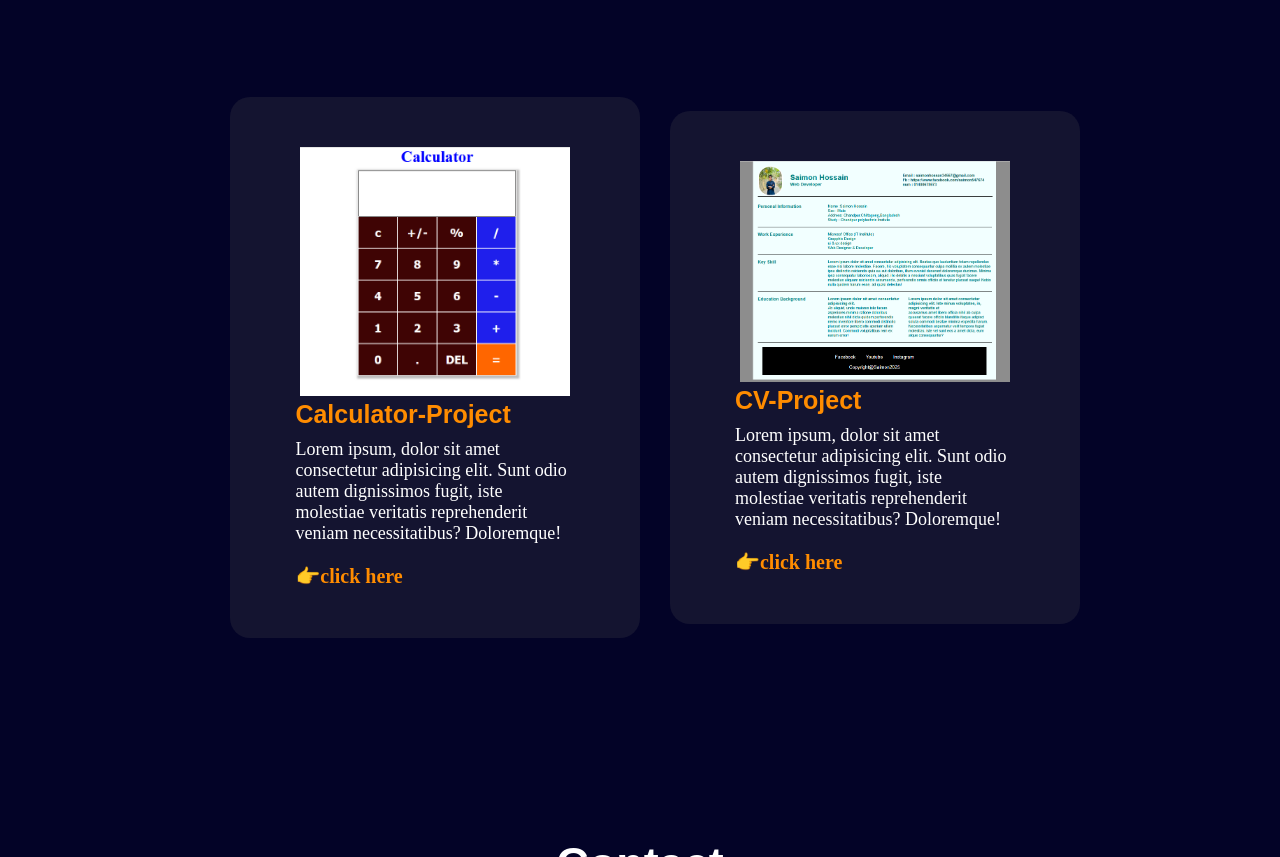
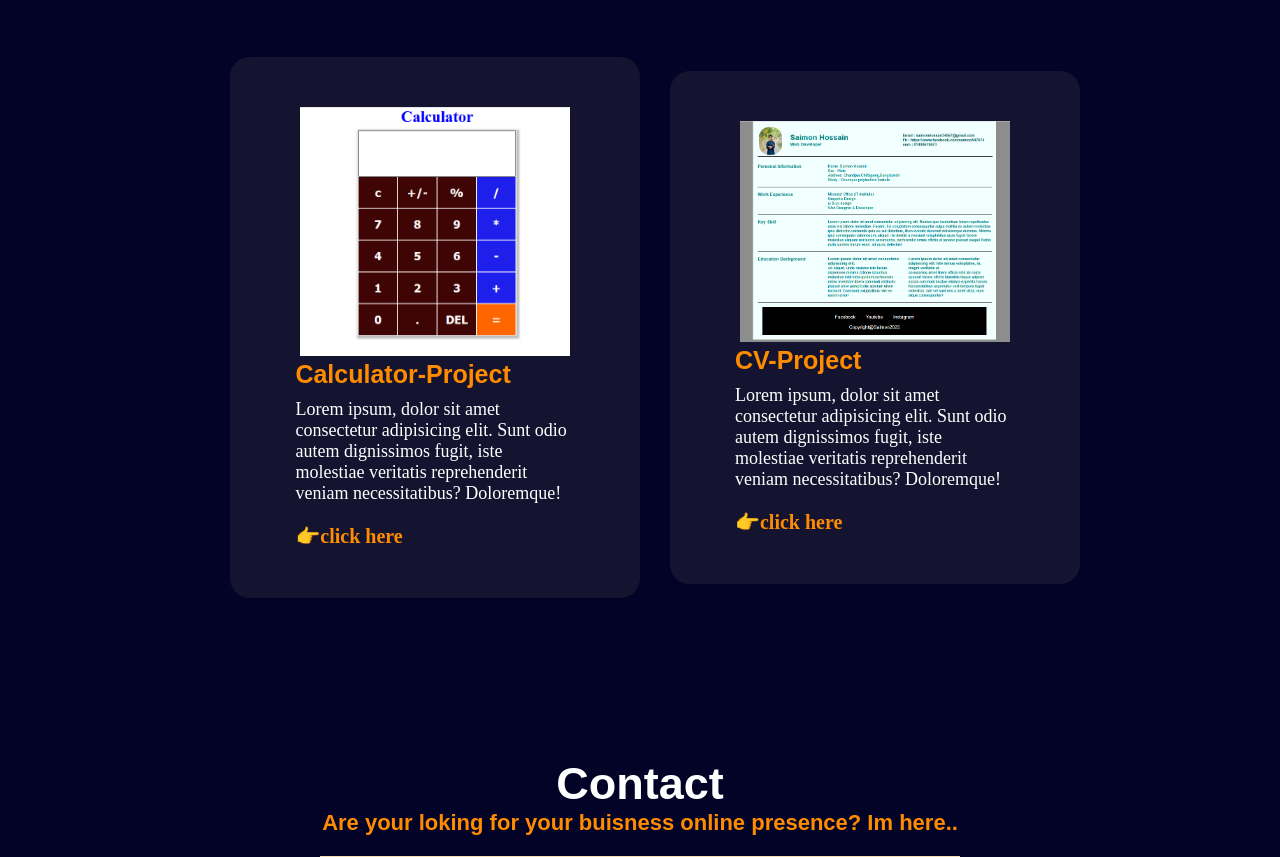
Before and after one commit to saimon885/final-portfolio, a plain HTML site: page index.html in a window 1280 px wide. Shown: the part 3185-4042 px from the top of the page. Drawn offline with Linux system fonts and the light colour scheme.

Commit message:
Update style.css

```diff
--- a/style.css
+++ b/style.css
@@ -207,7 +207,7 @@ button a{
     flex-direction: row;
     justify-content: center;
     align-items: center;
-    margin: 100px auto;
+    margin: -40px auto;
     color: white;
 }
 .sectionnn .Grapphics{
```
